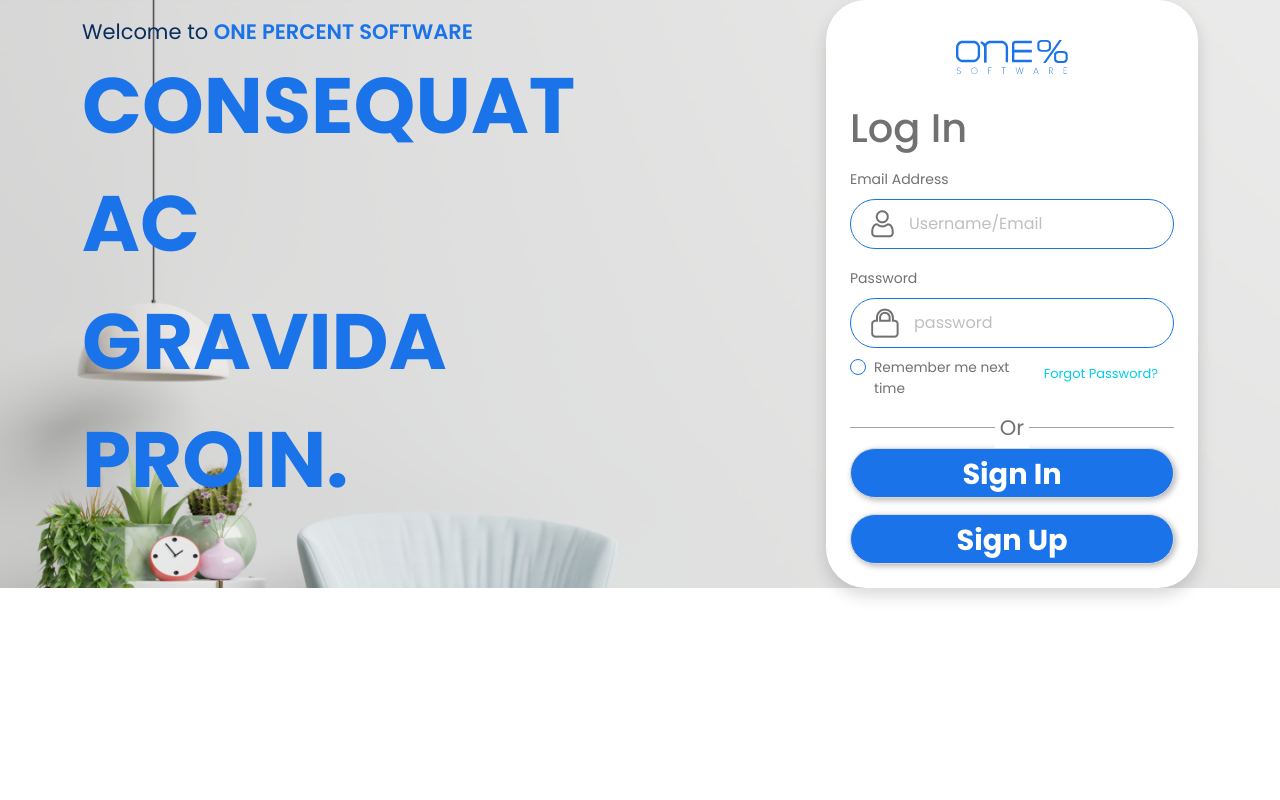
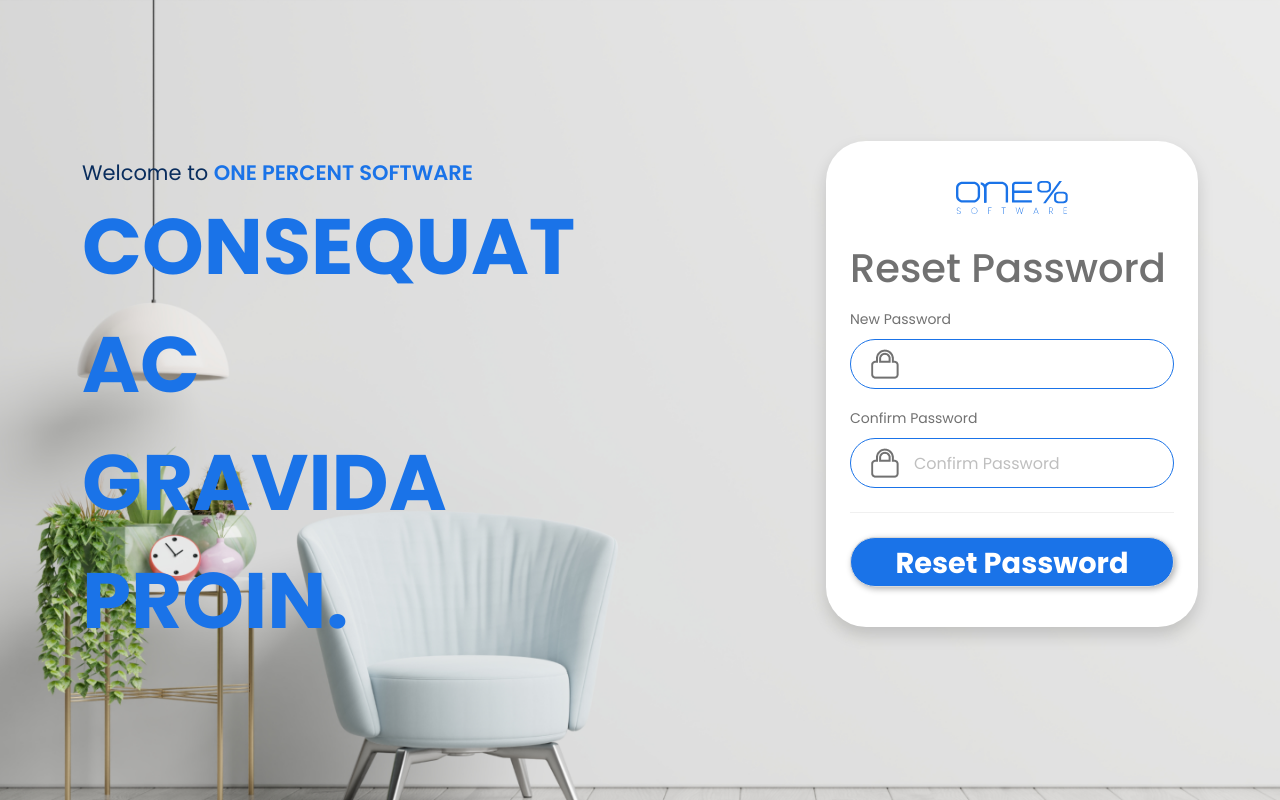
Before and after one commit to Superior-CS-Group/FrontEnd, a React (Create React App) app: page /reset-password/1 in a window 1280 px wide. Before the commit this address led to /auth. Built offline with nearby package versions, Linux system fonts and the light colour scheme.

Commit message:
reset password page for user

```diff
--- a/src/App.js
+++ b/src/App.js
@@ -6,7 +6,7 @@ import Auth from "./pages/auth.page";
 import Estimates from "./pages/home.pages";
 import ContractPdf from "./components/estimates/contractPdf.component";
 import PrivateRoute from "./utils/privateRoute";
-
+import ResetPassWord from "./components/auth/ResetPassword"
 function App() {
   return (
     <div className="App">
@@ -22,6 +22,7 @@ function App() {
         />
         <Route path="/" element={<Navigate replace={true} to="/auth" />} />
         <Route path="/contract-pdf/:id" element={<ContractPdf />} />
+        <Route path="/reset-password/:id" element={<ResetPassWord/>}/>
       </Routes>
     </div>
   );
--- /dev/null
+++ b/src/components/auth/ResetPassword.js
@@ -0,0 +1,80 @@
+import React, { Component } from "react";
+import { Container } from "react-bootstrap";
+import { Route, Routes } from "react-router-dom";
+import Login from "./Login";
+import { Row, Col, Card, Button, Checkbox, Form, Divider } from "antd";
+import logo from "../../images/logo.svg";
+import SignUp from "./SignUp";
+import SetDashboard from "./SetDashboard";
+import { Link } from "react-router-dom";
+import InputField from "../inputField/inputField.component";
+import lock from "../../images/lock.png";
+export default function ResetPassword() {
+  return (
+    <>
+      {" "}
+      <div
+        className="login-bg  d-flex align-items-center"
+        style={{ height: "100vh" }}
+      >
+        <Container>
+          <Row gutter={[0, 0]}>
+            <Col lg={10} className="d-none d-lg-block">
+              <div className="title mt-3">
+                <h5 className="mb-0">
+                  Welcome to <span>ONE PERCENT SOFTWARE</span>
+                </h5>
+              </div>
+              <div className="ant-text-left">Consequat ac gravida proin.</div>
+            </Col>
+            <Col lg={8} className="ms-auto">
+              <Card
+                className="radius-40 shadow"
+                bordered={false}
+                bodyStyle={{ paddingTop: "40px" }}
+              >
+                <div className="logo text-center mb-4">
+                  <Link to="/">
+                    <img src={logo} alt="" />
+                  </Link>
+                </div>
+                <div className="login-heading mb-2">
+                  <h1 className="mb-0">Reset Password</h1>
+                </div>
+
+                <Form layout="vertical">
+                  <InputField
+                    icon={<img src={lock} alt="" />}
+                    placeholder=""
+                    label="New Password"
+                    type="Password"
+                    name="New password"
+                    dclass="ant-icon-space mb-3"
+                  />
+                  <InputField
+                    icon={<img src={lock} alt="" />}
+                    placeholder="Confirm Password"
+                    label="Confirm Password"
+                    type="password"
+                    name="Confirm password"
+                    dclass="ant-icon-space mb-0"
+                  />{" "}
+                  <Divider />
+                  <Form.Item className="mb-3">
+                    <Button
+                      type="primary"
+                      type="submit"
+                      className="ant-btn-save"
+                    >
+                      Reset Password
+                    </Button>
+                  </Form.Item>
+                </Form>
+              </Card>
+            </Col>
+          </Row>
+        </Container>
+      </div>
+    </>
+  );
+}
```
